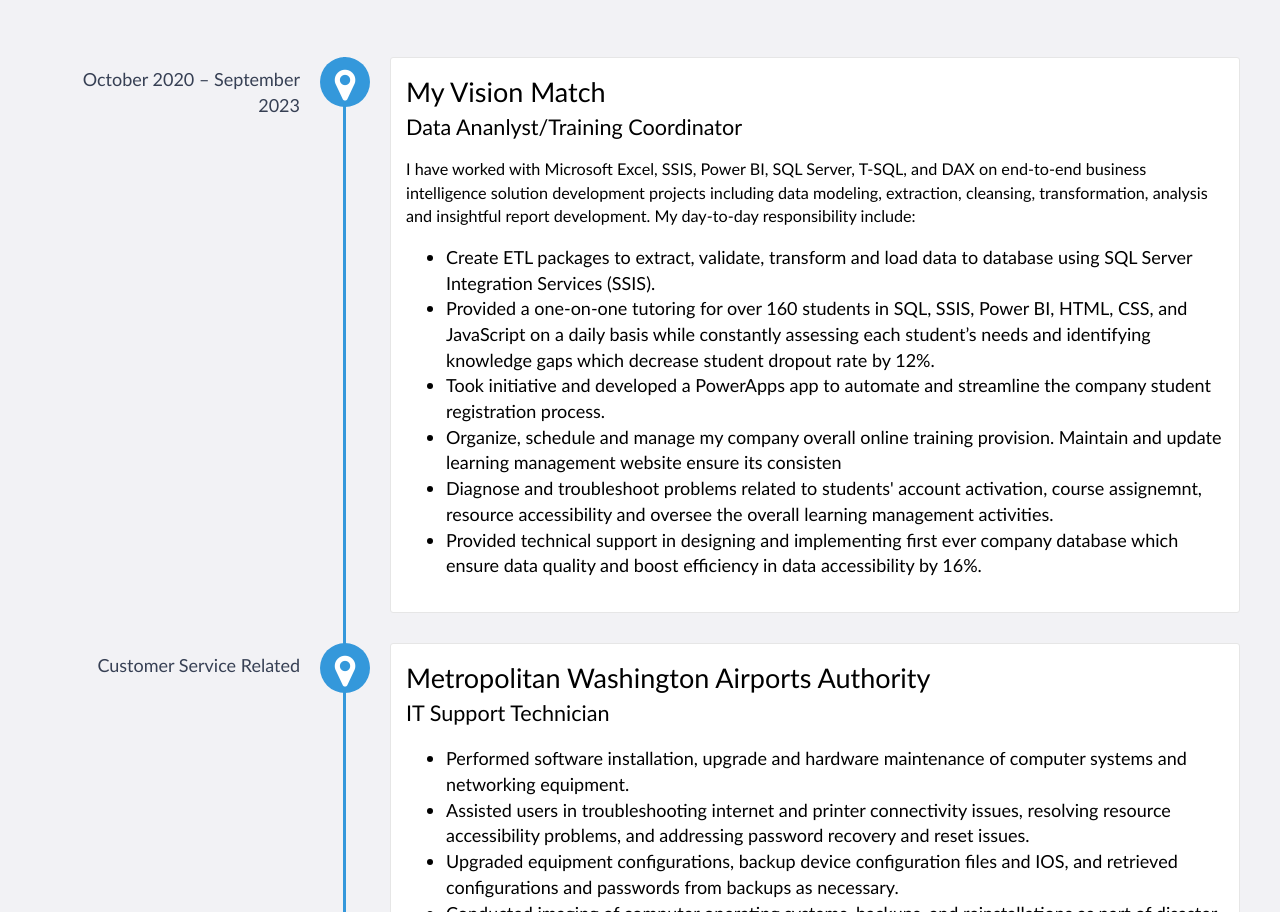
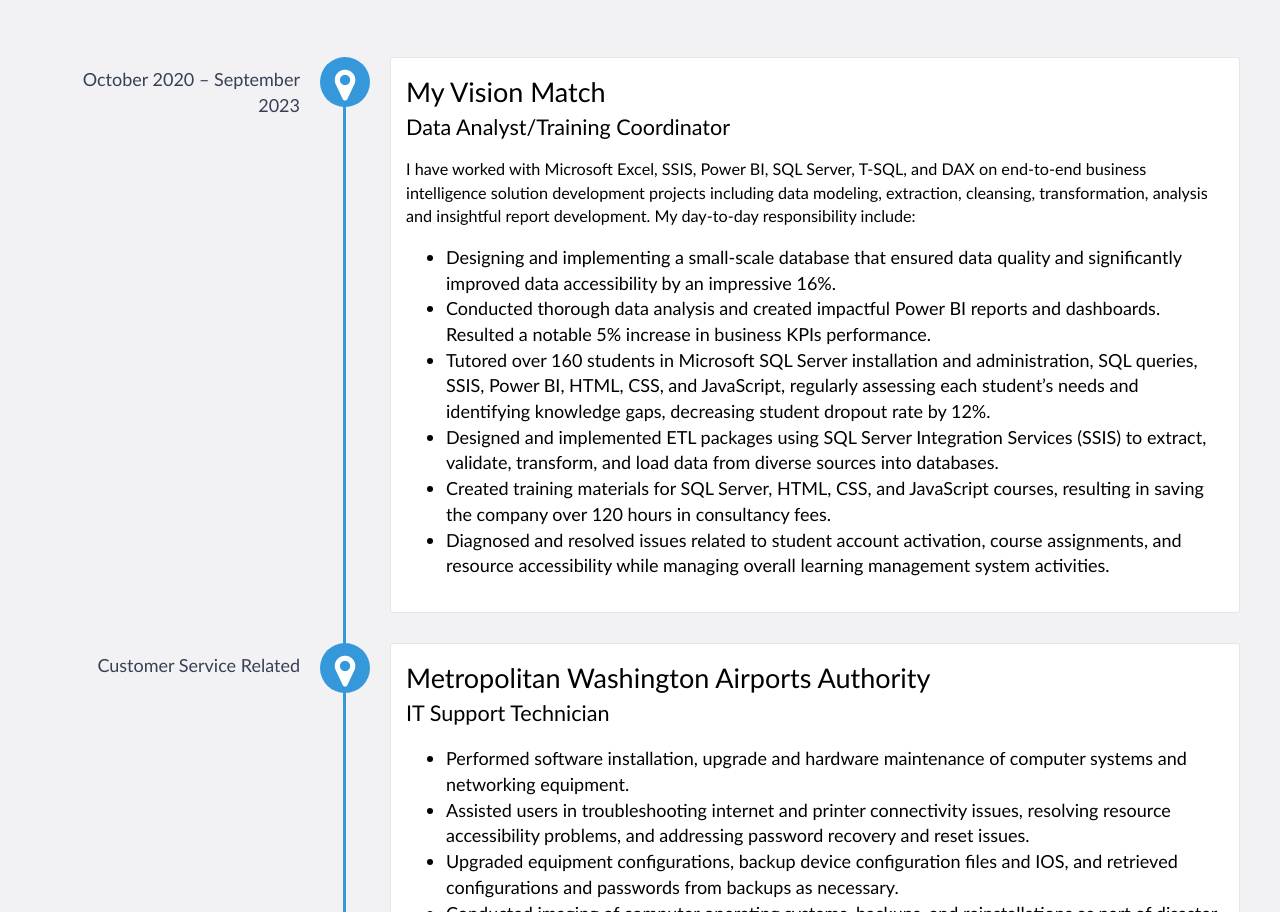
Before and after one commit to djfeleke/MyPortfolio, a website: page index.html in a window 1280 px wide. Shown: the part 3754-4666 px from the top of the page. Drawn offline with nearby package versions, Linux system fonts and the light colour scheme.

Commit message:
Updating experince bullet points

```diff
--- a/index.html
+++ b/index.html
@@ -278,7 +278,7 @@
         <div id="experience-timeline">
             <div data-date="October 2020 – September 2023">
                 <h3>My Vision Match</h3>
-                <h4>Data Ananlyst/Training Coordinator</h4>
+                <h4>Data Analyst/Training Coordinator</h4>
                 <p>
                     I have worked with Microsoft Excel, SSIS, Power BI, SQL Server, T-SQL, and DAX on end-to-end
                     business intelligence solution development projects
@@ -288,34 +288,42 @@
                 </p>
                 <ul>
                     <li>
-                        Create ETL packages to extract, validate, transform and load data to database using SQL
-                        Server
-                        Integration Services (SSIS).
+                        Designing and implementing a small-scale database that ensured data quality and significantly
+                        improved data
+                        accessibility by an impressive 16%.
+                    </li>
+                    <li>
+                        Conducted thorough data analysis and created impactful Power BI reports and dashboards. Resulted
+                        a notable 5% increase
+                        in business KPIs performance.
+
+                    </li>
+                    <li>
+                        Tutored over 160 students in Microsoft SQL Server installation and administration, SQL queries,
+                        SSIS, Power BI, HTML,
+                        CSS, and JavaScript, regularly assessing each student’s needs and identifying knowledge gaps,
+                        decreasing student dropout
+                        rate by 12%.
+                    </li>
+                    <li>
+                        Designed and implemented ETL packages using SQL Server Integration Services (SSIS) to extract,
+                        validate, transform, and
+                        load data from diverse sources into databases.
 
                     </li>
 
                     <li>
-                        Provided a one-on-one tutoring for over 160 students in SQL, SSIS, Power BI, HTML, CSS, and
-                        JavaScript on a daily basis while constantly assessing each
-                        student’s needs and identifying knowledge gaps which decrease student dropout rate by 12%.
-                    <li>
-                        Took initiative and developed a PowerApps app to automate and streamline the company student
-                        registration process.
-                    </li>
-                    </li>
-                    <li>Organize, schedule and manage my company overall online training provision. Maintain and
-                        update
-                        learning management website ensure its consisten
+                        Created training materials for SQL Server, HTML, CSS, and JavaScript courses, resulting in
+                        saving the company over 120 hours in consultancy fees.
+
                     </li>
 
                     <li>
-                        Diagnose and troubleshoot problems related to students' account activation, course
-                        assignemnt, resource accessibility and oversee the overall learning management activities.
+                        Diagnosed and resolved issues related to student account activation, course assignments, and
+                        resource accessibility
+                        while managing overall learning management system activities.
                     </li>
-                    <li>
-                        Provided technical support in designing and implementing first ever company database which
-                        ensure data quality and boost efficiency in data accessibility by 16%.
-                    </li>
+
                 </ul>
 
             </div>
```
